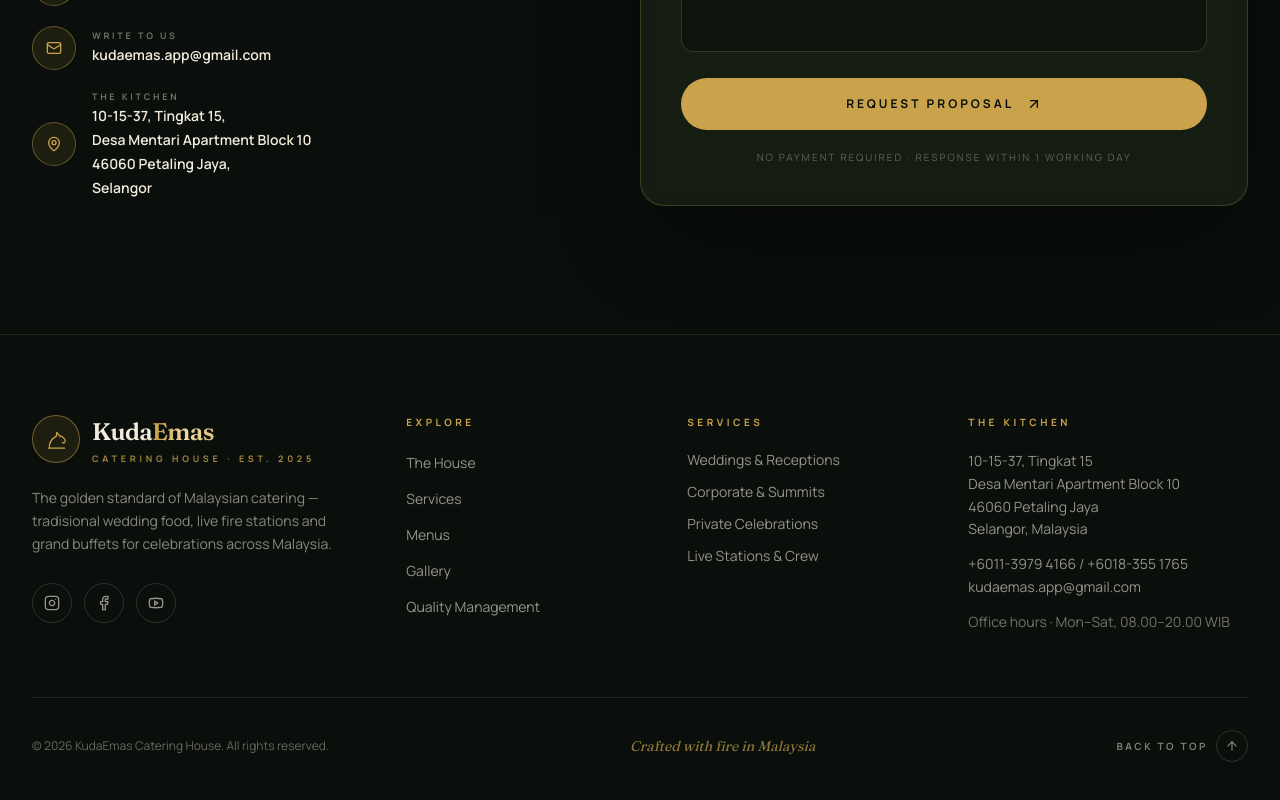
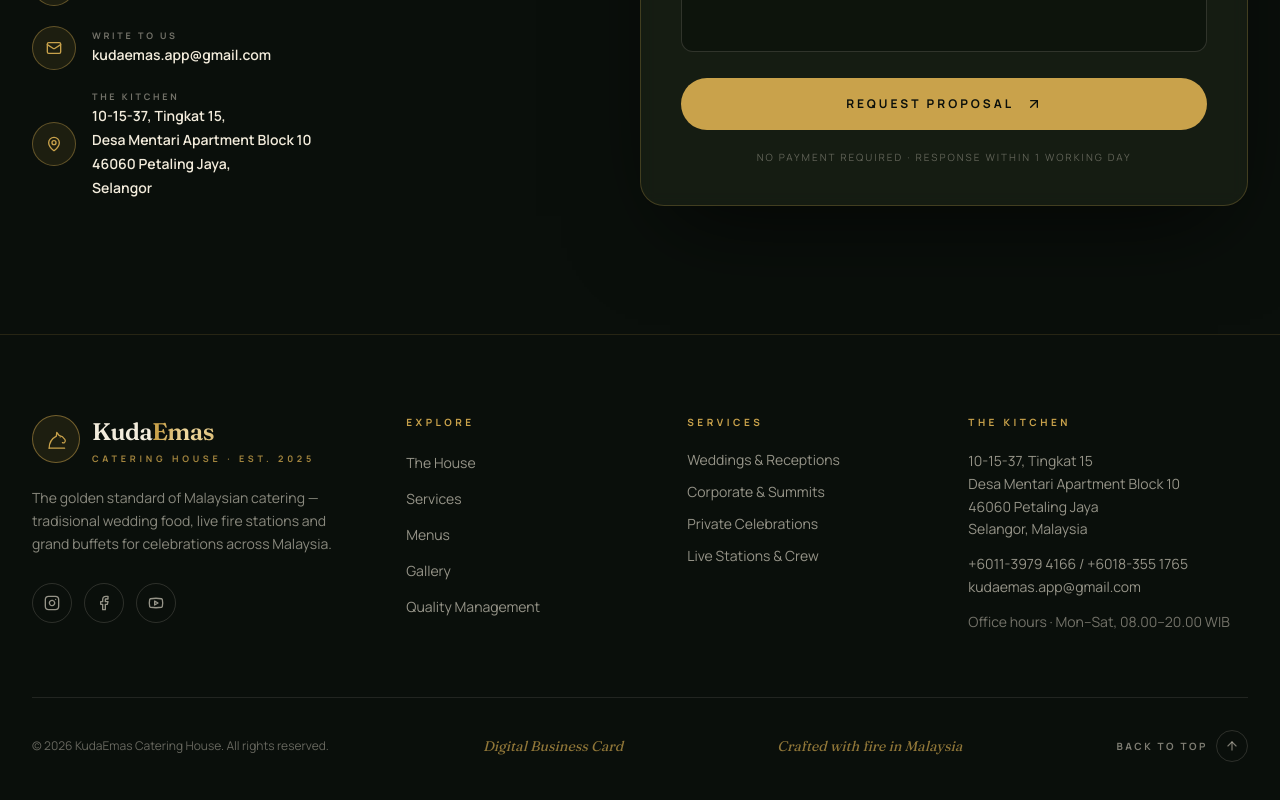
Before and after one commit to snshahrul/kudaemas-catering-website, a Next.js app: page / in a window 1280 px wide. Shown: the part 8411-9211 px from the top of the page. Built offline with nearby package versions, Linux system fonts and the light colour scheme; no server answers; the database is empty.

Commit message:
Add Digital Business Card link to footer

```diff
--- a/src/components/footer.tsx
+++ b/src/components/footer.tsx
@@ -153,6 +153,12 @@ export function Footer() {
           <p className="text-xs text-cream/40">
             © {new Date().getFullYear()} KudaEmas Catering House. All rights reserved.
           </p>
+          <a
+            href="/card"
+            className="font-display text-sm italic text-gold/70 transition-colors hover:text-gold"
+          >
+            Digital Business Card
+          </a>
           <p className="font-display text-sm italic text-gold/70">
             Crafted with fire in Malaysia
           </p>
```
